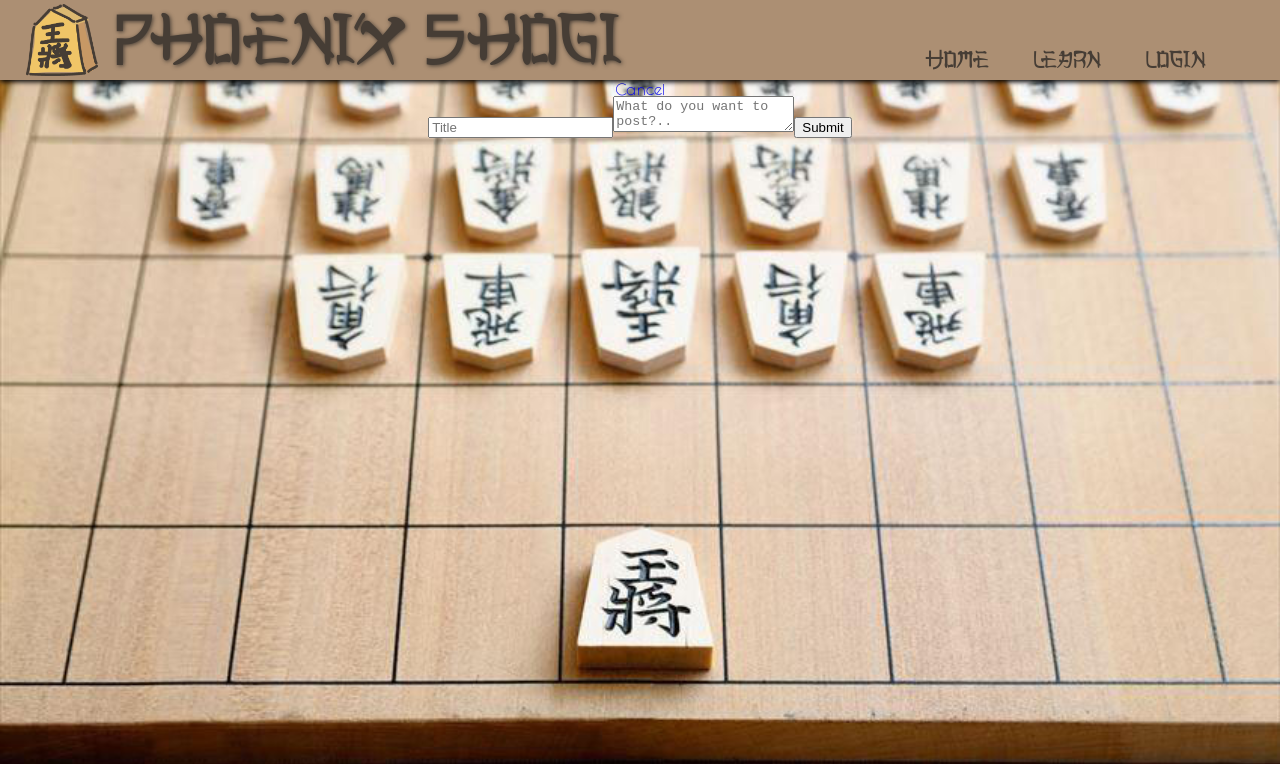
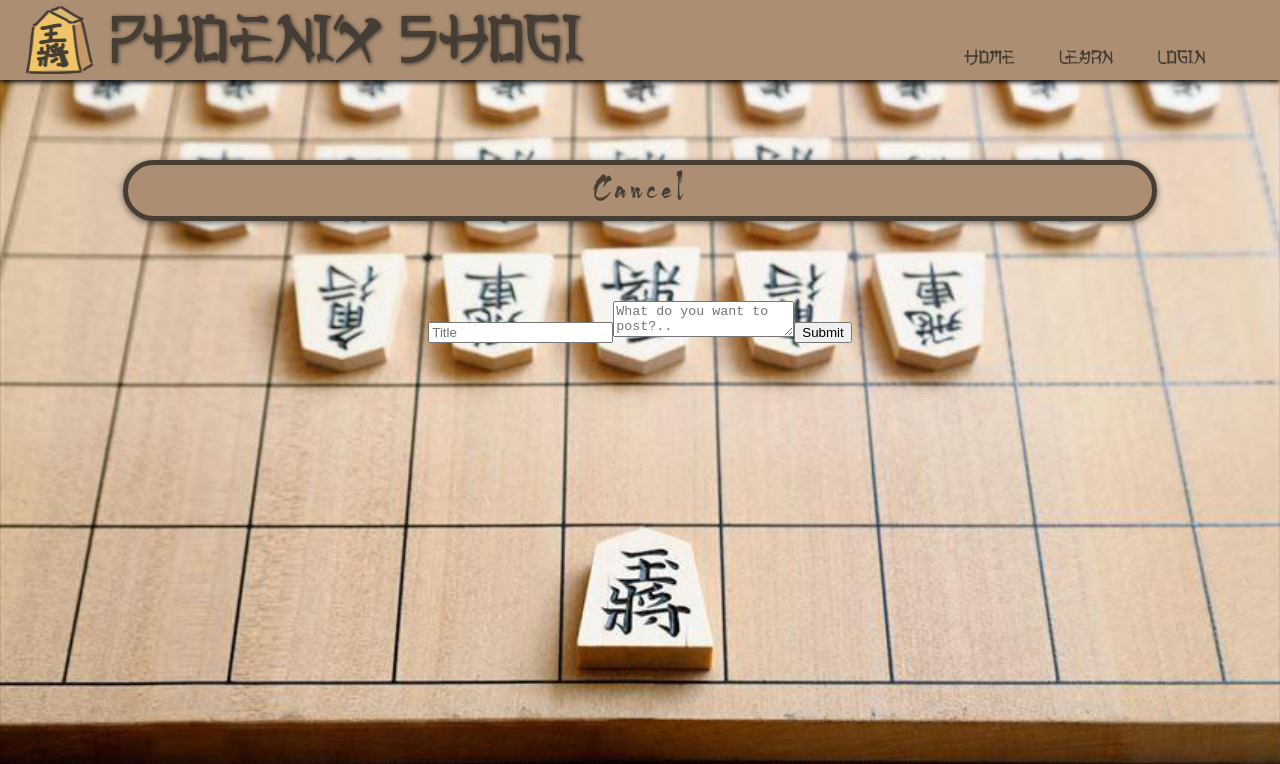
Before and after one commit to sticktyiss/phx-shogi, a React (Create React App) app: page /addpost in a window 1280 px wide. Shown: the top 764 px of the page. Built offline with nearby package versions, Linux system fonts and the light colour scheme.

Commit message:
Changed a lot of CSS. Adjusted header css to be reactive to window size.

```diff
--- a/src/components/Home.jsx
+++ b/src/components/Home.jsx
@@ -9,7 +9,7 @@ const Home = () => {
   const navigate = useNavigate()
 
   return (
-    <main className="Home">
+    <main className="home">
       <div className="title">
       <h1>Welcome to Phoenix Shogi</h1>
       <p className="disclaimer">
--- a/src/components/Posts.jsx
+++ b/src/components/Posts.jsx
@@ -3,18 +3,15 @@ import { useState, useEffect, useContext } from "react";
 import { NavLink } from "react-router-dom";
 import axios from "axios";
 import ShowComments from "./ShowComments";
-// import AuthContext from "../store/authContext";
-// import AddPost from "./AddPost";
+import './css/Posts.css'
 
 const Posts = () => {
-  // const {userId} = useContext(AuthContext)
   const [posts, setPosts] = useState([]);
 
   useEffect(() => {
     axios
       .get("/api/posts")
       .then((res) => {
-        // FIXME: console.log('RES.data:', res.data)
         setPosts(res.data);
       })
       .catch((theseHands) => {
@@ -23,11 +20,17 @@ const Posts = () => {
   }, []);
 
   const mappedPosts = posts.map((post) => {
+    const dateString = post.updatedAt
+    const date = new Date(dateString)
+    const formattedDate = date.toLocaleString()
+
     return (
       <div key={post.id} className="postCard">
         <h2>{post.postTitle}</h2>
+        <div>
         <h3>{post.user.username}</h3>
-        <h4>{post.updatedAt /* TODO: Convert the date into something pretty FIXME: */ }</h4>
+        <h4>- {formattedDate}</h4>
+        </div>
         <p>{post.postText}</p>
         <ShowComments postId={post.id} />
       </div>
@@ -35,9 +38,12 @@ const Posts = () => {
   });
 
   return (
-    <main>
+    <main className="posts">
       <NavLink className='addPostRender' to='/addpost'>Add Post</NavLink>
-      {mappedPosts}</main>
+      <div>
+      {mappedPosts}
+      </div>
+      </main>
   )
 };
 
--- a/src/components/css/Header.module.css
+++ b/src/components/css/Header.module.css
@@ -4,36 +4,38 @@ header {
   justify-items: center;
   align-items: center;
   min-height: 80px;
-  height: 10vh;
+  height: 6vw;
   background-color: #AC8F73;
   box-shadow: 0px 2px 5px black;
   position: sticky;
   top: 0px;
+  font-family: KongJapanese;
 }
 header img {
-  height: 9vh;
+  height: 5.25vw;
   margin-left: 2vw;
   margin-right: 1.5vw;
 }
-  header h1 {
+header h1 {
   color: #463d35;
-  font-size: 9vh;
-  font-family: KongJapanese;
+  font-size: 5.25vw;
   text-shadow: 1px 1px 4px ;
 }
 nav {
   position: absolute;
   right: 4vw;
   top: 6vh;
-  font-family: KongJapanese;
+  align-items: flex-start;
+  display: flex;
 }
 nav ul {
   display: flex;
   flex-direction: row;
   justify-content: space-evenly;
+  align-items: center;
 }
 nav a {
-  font-size: 3vh;
+  font-size: 1.5vw;
   text-decoration: none;
   margin-left: 1vw;
   margin-right: 1vw;
@@ -45,8 +47,19 @@ nav a:hover {
   border-radius: 10px;
   box-shadow: 0px 0px 2px black;
 }
-header button {
+header button { /* TODO: FIXME: padding is messed up with the hover */
+  font-size: 1.5vw;
+  text-decoration: none;
+  margin-left: 1vw;
+  margin-right: 1vw;
+  border: 3px solid transparent;
+  font-family: KongJapanese;
+  background-color: #AC8F73;
+  color: #463d35;
+}
+header button:hover {
   background-color: #d04646;
   border-radius: 10px;
   box-shadow: 0px 0px 2px black;
+  /* padding: .5vh .5vw; */
 }
--- a/src/components/css/Home.css
+++ b/src/components/css/Home.css
@@ -11,7 +11,7 @@ main {
   align-items: center;
   color: #fcf4e1;
 }
-main > div {
+.home > div {
   background-color: #463d35;
   border: 5px solid #927c6e;
   margin-top: 10vh;
--- a/src/components/css/Learn.css
+++ b/src/components/css/Learn.css
@@ -1,11 +1,13 @@
 .learn > div {
-  /* background-color: #463d35; */
   border-radius: 10vh;
   display: flex;
   flex-direction: column;
   padding: 10vh 5vw;
   margin: 10vh 10vw;
   width: 80vw;
+  background-color: #463d35;
+  border: 5px solid #927c6e;
+  box-shadow: 0px 2px 7px rgba(0, 0, 0, 0.543);
 }
 .learn h1 {
   text-align: center;
--- /dev/null
+++ b/src/components/css/Posts.css
@@ -0,0 +1,49 @@
+.posts {
+  display: flex;
+  flex-direction: column;
+}
+.addPostRender {
+  font-family: Harukaze;
+  font-size: 4vw;
+  letter-spacing: 5px;
+  text-decoration: none;
+  color: #463d35;
+  border: solid 5px #463d35;
+  background-color: #AC8F73;
+  border-radius: 10vh;
+  margin: 10vh 10vw;
+  width: 80vw;
+  box-shadow: 0px 2px 7px rgba(0, 0, 0, 0.543);
+  text-align: center;
+}
+.addPostRender:hover {
+  background-color: #fcf4e1;
+  color: #d04646;
+  border-color: #d04646;
+}
+.posts > div {
+  width: 82vw;
+  display: flex;
+  flex-wrap: wrap;
+}
+.postCard {
+  margin: 1vw;
+  padding: 1vw 1.5vw 1.5vw 1.5vw;
+  border: solid 5px #AC8F73;
+  border-radius: 5vh;
+  background-color: #463d35;
+  box-shadow: 0px 2px 7px rgba(0, 0, 0, 0.543);
+}
+.postCard h3 {
+  font-family: Harukaze;
+  letter-spacing: 5px;
+  font-size: 3vw;
+}
+.postCard div {
+  display: flex;
+  align-items: center;
+}
+.postCard p {
+  margin-top: 1vh;
+  margin-bottom: 2vh;
+}
```
